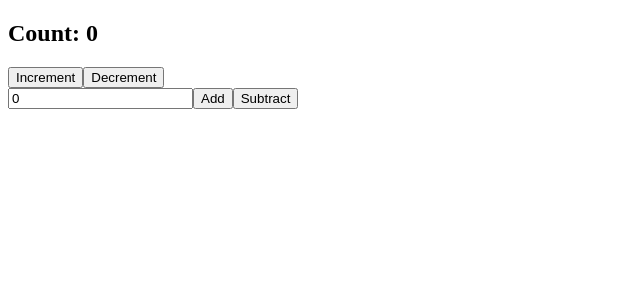
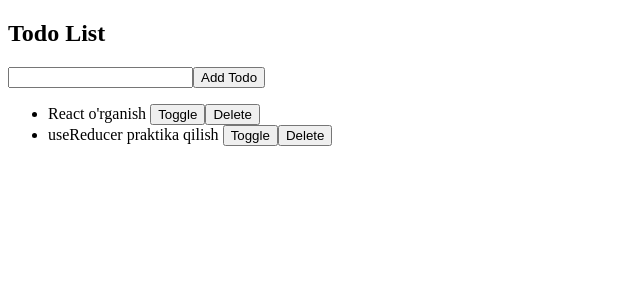
Before and after one commit to kumanboy/react-full-course, a React (Vite) app: page / in a window 1280 px wide. Shown: the top 300 px of the page, without its empty margins (0-640 px from the left). Built offline with nearby package versions, Linux system fonts and the light colour scheme.

Commit message:
TodoApp useReducer done

```diff
--- a/src/App.jsx
+++ b/src/App.jsx
@@ -1,8 +1,8 @@
-import Counter from "./components/Counter.jsx";
+import TodoApp from "./components/TodoApp.jsx";
 
 export const App = () => {
 
     return (
-        <Counter/>
+        <TodoApp/>
     );
 };
--- /dev/null
+++ b/src/components/TodoApp.jsx
@@ -0,0 +1,69 @@
+import  { useReducer, useState } from "react";
+
+// Boshlang'ich state funksiyasi
+const initialStateFunction = () => {
+    return [
+        { id: 1, text: "React o'rganish ", completed: false },
+        { id: 2, text: "useReducer praktika qilish ", completed: false },
+    ];
+};
+
+// Reducer funksiyasi
+const todoReducer = (state, action) => {
+    switch (action.type) {
+        case "ADD_TODO":
+            return [
+                ...state,
+                { id: Date.now(), text: action.payload, completed: false },
+            ];
+        case "TOGGLE_TODO":
+            return state.map((todo) =>
+                todo.id === action.payload ? { ...todo, completed: !todo.completed } : todo
+            );
+        case "DELETE_TODO":
+            return state.filter((todo) => todo.id !== action.payload);
+        default:
+            return state;
+    }
+};
+
+const TodoApp = () => {
+    const [todos, dispatch] = useReducer(todoReducer, [], initialStateFunction);
+    const [newTodo, setNewTodo] = useState("");
+
+    return (
+        <div>
+            <h2>Todo List</h2>
+            <input
+                type="text"
+                value={newTodo}
+                onChange={(e) => setNewTodo(e.target.value)}
+            />
+            <button
+                onClick={() => {
+                    if (newTodo.trim()) {
+                        dispatch({ type: "ADD_TODO", payload: newTodo });
+                        setNewTodo("");
+                    }
+                }}
+            >
+                Add Todo
+            </button>
+            <ul>
+                {todos.map((todo) => (
+                    <li key={todo.id} style={{ textDecoration: todo.completed ? "line-through" : "none" }}>
+                        {todo.text }
+                        <button onClick={() => dispatch({ type: "TOGGLE_TODO", payload: todo.id })}>
+                            Toggle
+                        </button>
+                        <button onClick={() => dispatch({ type: "DELETE_TODO", payload: todo.id })}>
+                            Delete
+                        </button>
+                    </li>
+                ))}
+            </ul>
+        </div>
+    );
+};
+
+export default TodoApp;
```
